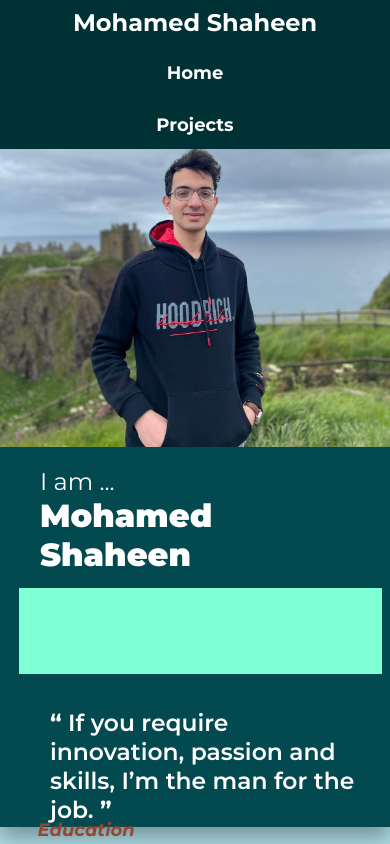
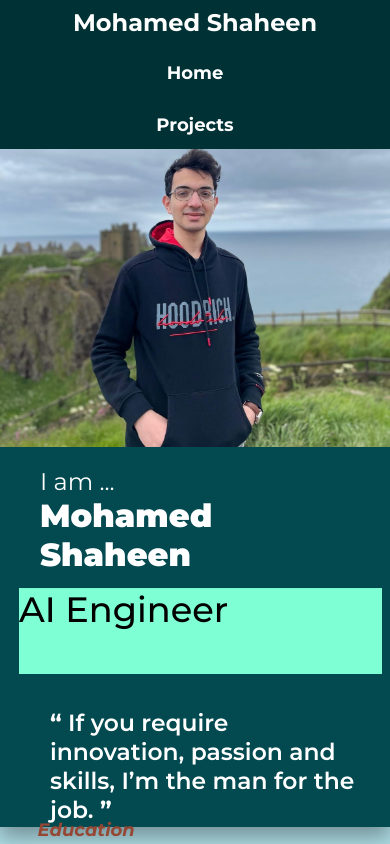
Before and after one commit to AS7000/Portofolio_Website, a React (Create React App) app: page / in a window 390 px wide. Shown: the top 844 px of the page. Built offline with nearby package versions, Linux system fonts and the light colour scheme; a web font is replaced by a local one.

Commit message:
Responsive Skills Section

```diff
--- a/src/components/Hero_section/Hero.jsx
+++ b/src/components/Hero_section/Hero.jsx
@@ -18,7 +18,7 @@ export default function Hero({ reference, isDarkMode }) {
   useEffect(() => {
     // Slide-in animation using fromTo for the left panel
     const updateTitle = () => {
-      const nextTitleIndex = (titleIndexRef.current + 1) % 8; // Calculate the next index
+      const nextTitleIndex = (titleIndexRef.current + 1) % 4; // Calculate the next index
       setTitleIndex(nextTitleIndex); // Update state
       titleIndexRef.current = nextTitleIndex; // Update the ref to reflect the new title index
       console.log(titleIndexRef.current);
```
